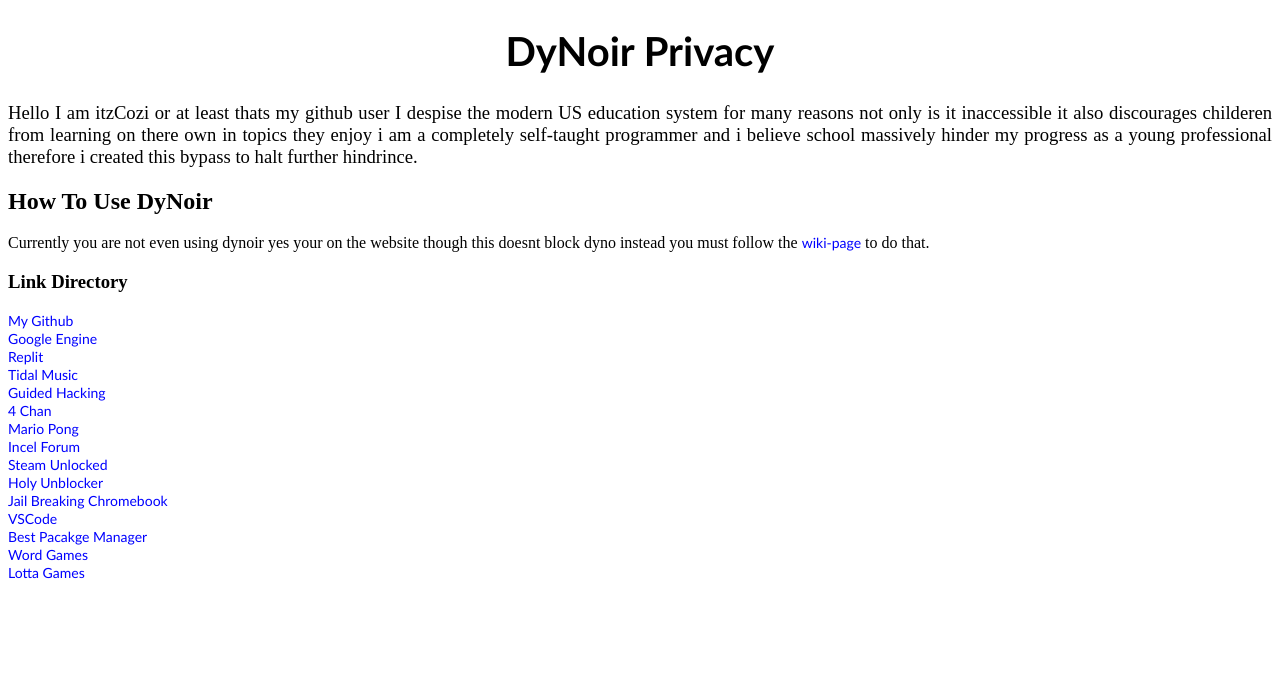
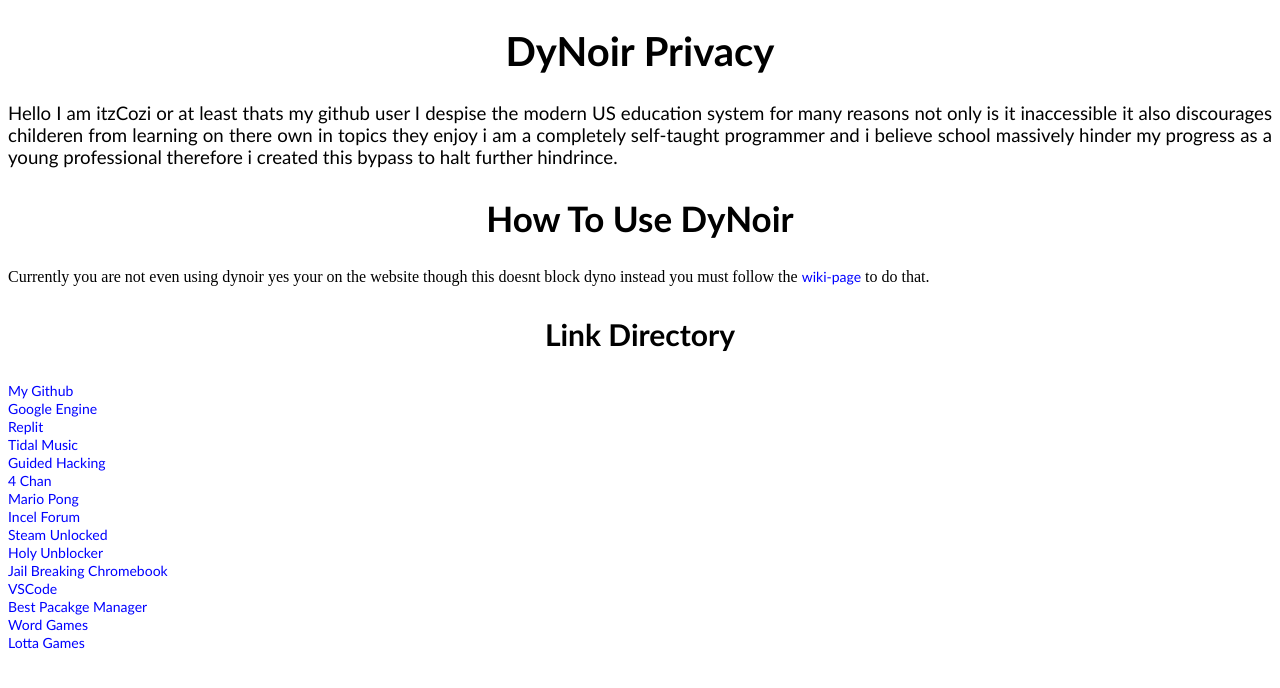
Before and after one commit to itzCozi/DyNoir, a plain HTML site: page index.html in a window 1280 px wide. Drawn offline with Linux system fonts and the light colour scheme.

Commit message:
add more colors

```diff
--- a/theme/maintheme.css
+++ b/theme/maintheme.css
@@ -1,5 +1,5 @@
 p {
-  font-family: "Times New Roman", Times, serif;
+  font-family: "Calibri", serif;
   font-size: 14pt;
   color: #000000;
   text-align: justify;
@@ -7,6 +7,20 @@
 
 h1 {
   font-size: 40px;
+  font-family: "Calibri", serif;
+  text-align: center;
+  color: black;
+}
+
+h2 {
+  font-size: 35px;
+  font-family: "Calibri", serif;
+  text-align: center;
+  color: black;
+}
+
+h3 {
+  font-size: 30px;
   font-family: "Calibri", serif;
   text-align: center;
   color: black;
```
